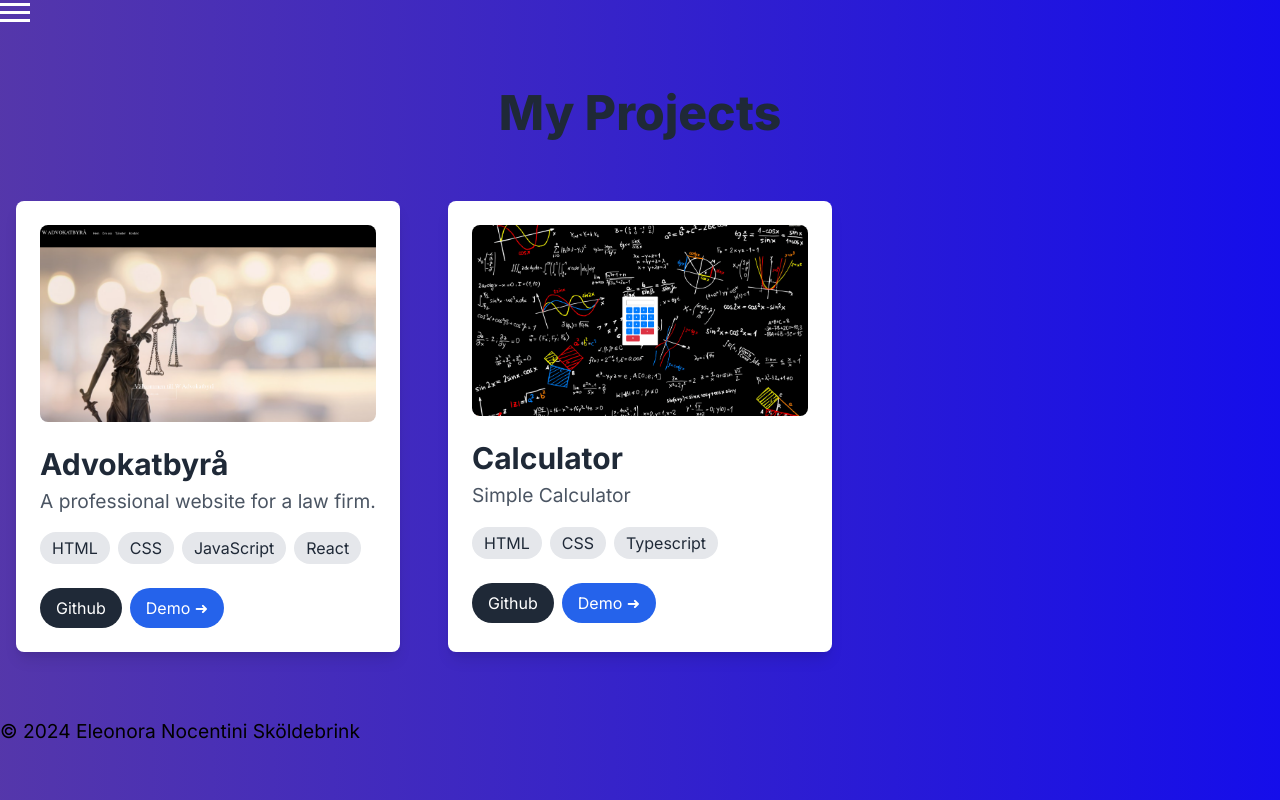
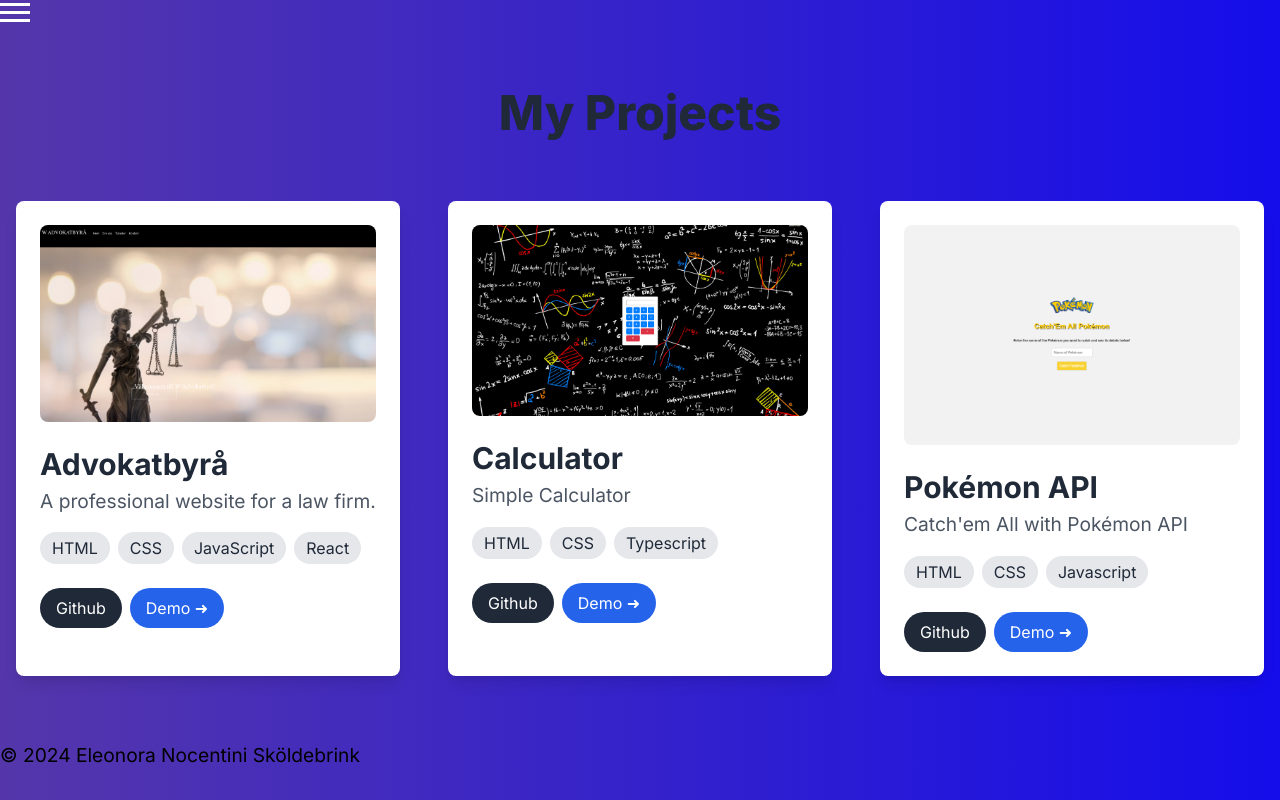
Before and after one commit to Elli2022/my-portfolio, a Next.js app: page /projects in a window 1280 px wide. Built offline with nearby package versions, Linux system fonts and the light colour scheme.

Commit message:
added a new project

```diff
--- a/src/app/projects/page.tsx
+++ b/src/app/projects/page.tsx
@@ -20,6 +20,14 @@
     tech_stack: ["HTML", "CSS", "Typescript"],
     github_url: "https://github.com/Elli2022/Elli2022-FE22-js2-mp4-eleonora-nocentini",
     demo_url: "https://easytypescriptcalculus.netlify.app/"
+  },
+  {
+    img: "/images/pokemon.png",
+    title: "Pokémon API",
+    description: "Catch'em All with Pokémon API",
+    tech_stack: ["HTML", "CSS", "Javascript"],
+    github_url: "https://github.com/Elli2022/catchem-all-pokemon",
+    demo_url: "https://pokemincatchthemall.netlify.app"
   },
 ];
 
```
Also changed, not shown: public/images/pokemon.png (added).
